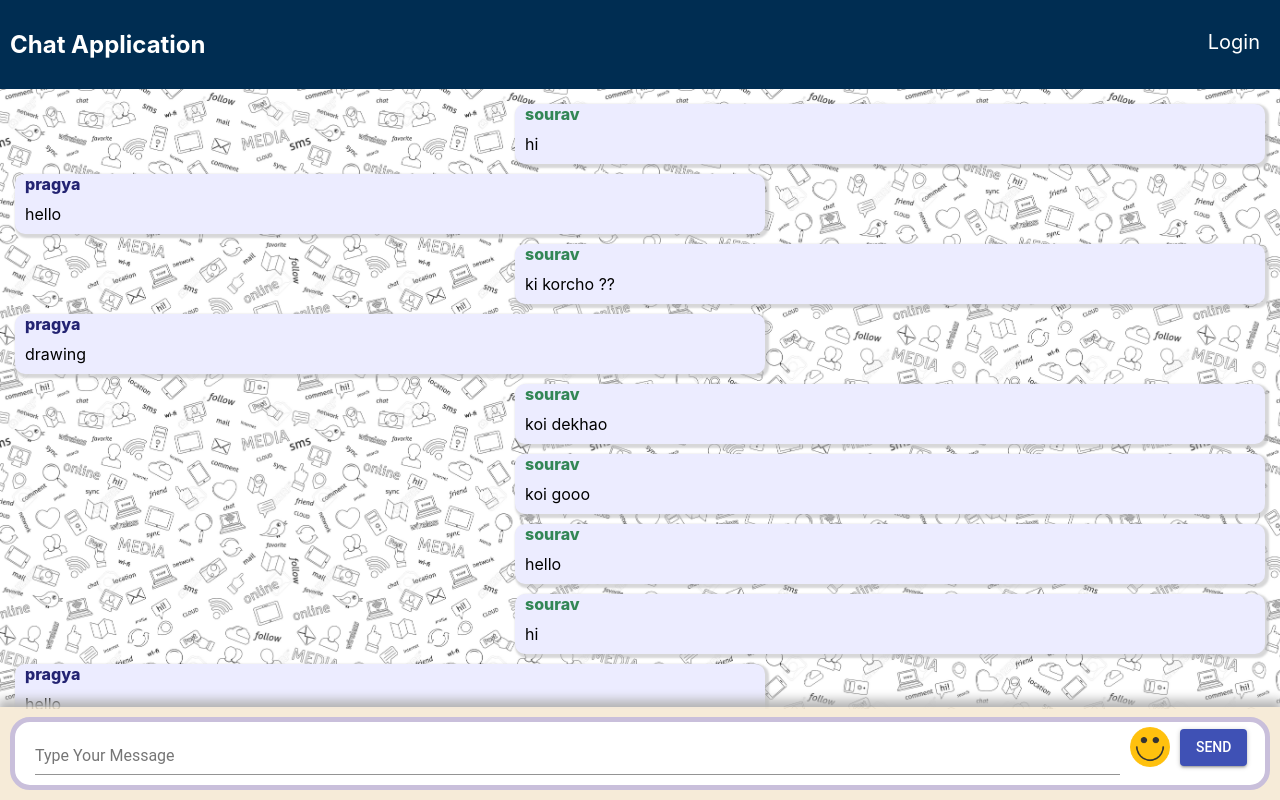
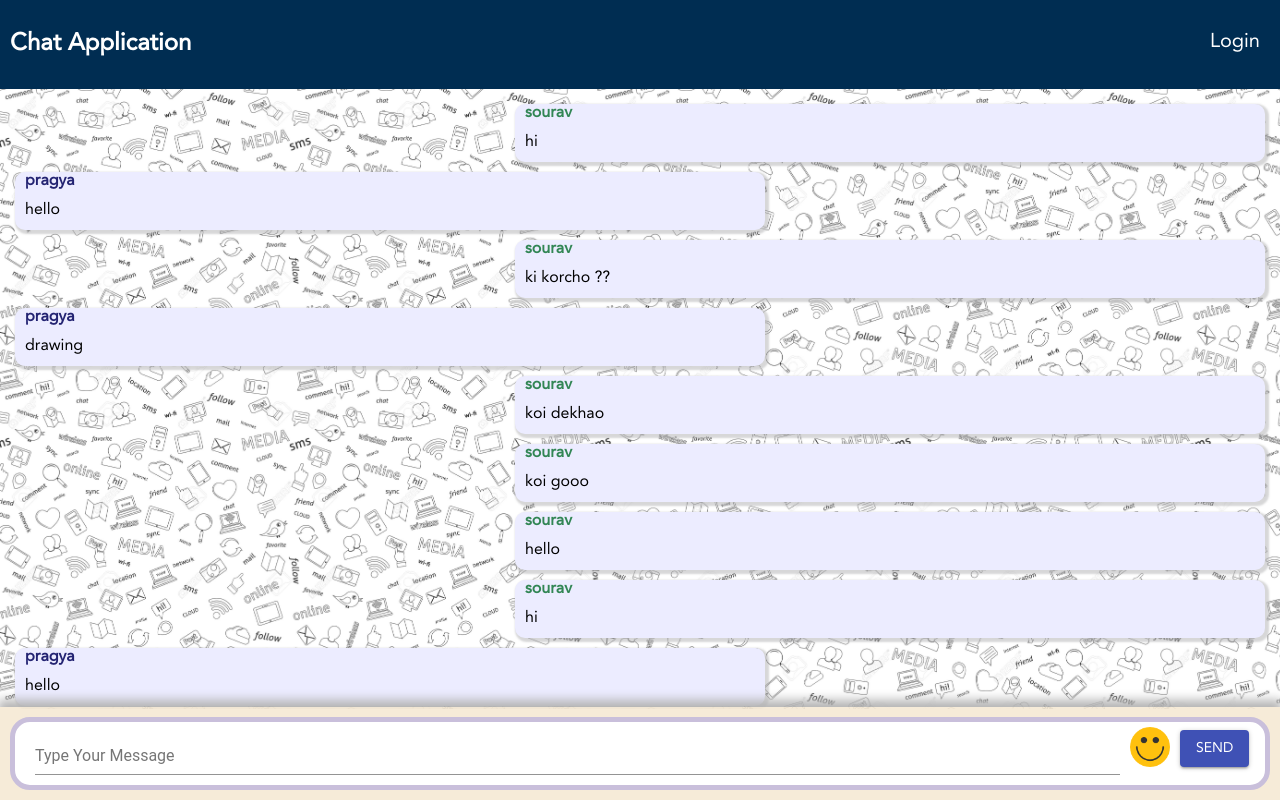
Before and after one commit to guchait995/chat-application, a React (Create React App) app in the folder chat-application/: page / in a window 1280 px wide. Built offline with nearby package versions, Linux system fonts and the light colour scheme.

Commit message:
updates frontend

```diff
--- a/chat-application/src/Layout/Header.tsx
+++ b/chat-application/src/Layout/Header.tsx
@@ -1,11 +1,14 @@
 import React from "react";
 import { openModal } from "../Components/CustomBootDialog";
 import Login from "../Pages/Login";
-
+import icon from "../Components/emoticons/chat-app-icon.png";
 export default function Header() {
   return (
     <div className="header">
-      <h2>Chat Application</h2>
+      <h2>
+        {/* <img src={icon} className="app-icon-small" /> */}
+        Chat Application
+      </h2>
       <div className="navlinks">
         <div
           className="nav-item"
--- a/chat-application/src/Pages/Login.tsx
+++ b/chat-application/src/Pages/Login.tsx
@@ -2,6 +2,7 @@ import React, { useState } from "react";
 import TextField from "@material-ui/core/TextField";
 import Button from "@material-ui/core/Button";
 import { openSnackbar } from "../Components/CustomSnackbar";
+import icon from "../Components/emoticons/chat-app-icon.png";
 export default function Login() {
   const [email, setEmail] = useState();
   const [password, setPassword] = useState();
@@ -12,6 +13,8 @@ export default function Login() {
   };
   return (
     <div className="login-dialog">
+      <img src={icon} className="app-icon" />
+      <h1>Welcome !!!</h1>
       <form onSubmit={handleSubmit}>
         <TextField
           id="outlined-name"
@@ -35,8 +38,11 @@ export default function Login() {
           margin="normal"
           variant="outlined"
         />
-        <Button variant="contained" color="primary" type="submit">
-          Submit
+        <Button variant="contained" fullWidth color="primary" type="submit">
+          Login
+        </Button>
+        <Button fullWidth color="primary" type="submit">
+          Signup
         </Button>
       </form>
     </div>
--- a/chat-application/src/styles/stylesheet.css
+++ b/chat-application/src/styles/stylesheet.css
@@ -6,6 +6,27 @@ body {
   background-color: rgb(0, 45, 82);
   color: white;
   padding: 10px;
+
+  vertical-align: middle;
+}
+
+@font-face {
+  font-family: "Avenir LT Std 55 Roman";
+  font-style: normal;
+  font-weight: normal;
+  src: local("Avenir LT Std 55 Roman"),
+    url("../styles/AvenirLTStd-Roman.woff") format("woff");
+}
+
+* {
+  font-family: "Avenir LT Std 55 Roman";
+}
+.app-icon-small {
+  width: 40px;
+}
+
+.app-icon {
+  width: 70px;
 }
 .navlinks {
   position: absolute;
@@ -17,13 +38,13 @@ body {
   font-size: 20px;
 }
 .login-dialog {
-  width: 400px;
-  height: 300px;
-  background-color: rgb(231, 231, 231);
+  width: 50%;
+  min-width: 300px;
   margin-left: auto;
   margin-right: auto;
   padding: 30px;
   text-align: center;
+  border: none;
 }
 .login-dialog > form > button {
   margin-top: 20px;
```
Also changed, not shown: chat-application/src/Components/emoticons/chat-app-icon.png (added), chat-application/src/styles/AvenirLTStd-Roman.woff (added).
